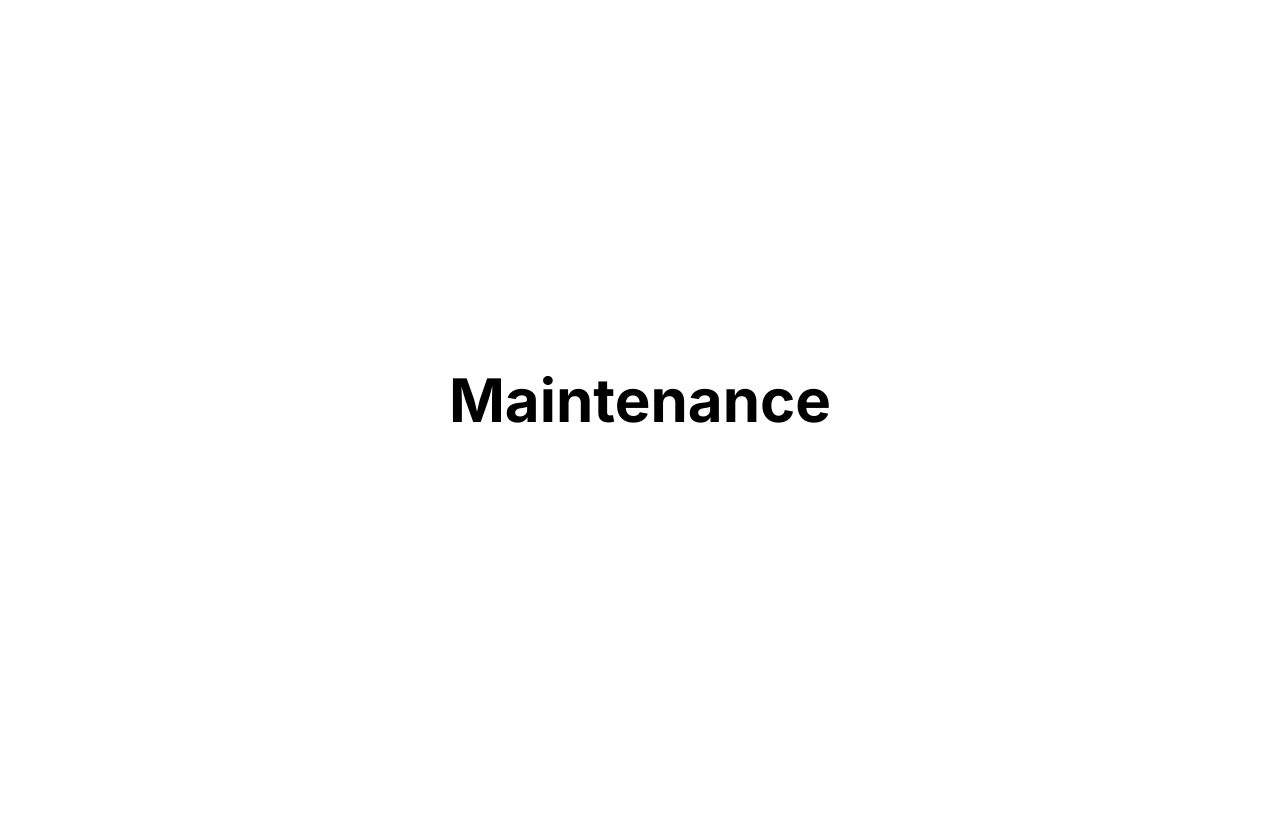
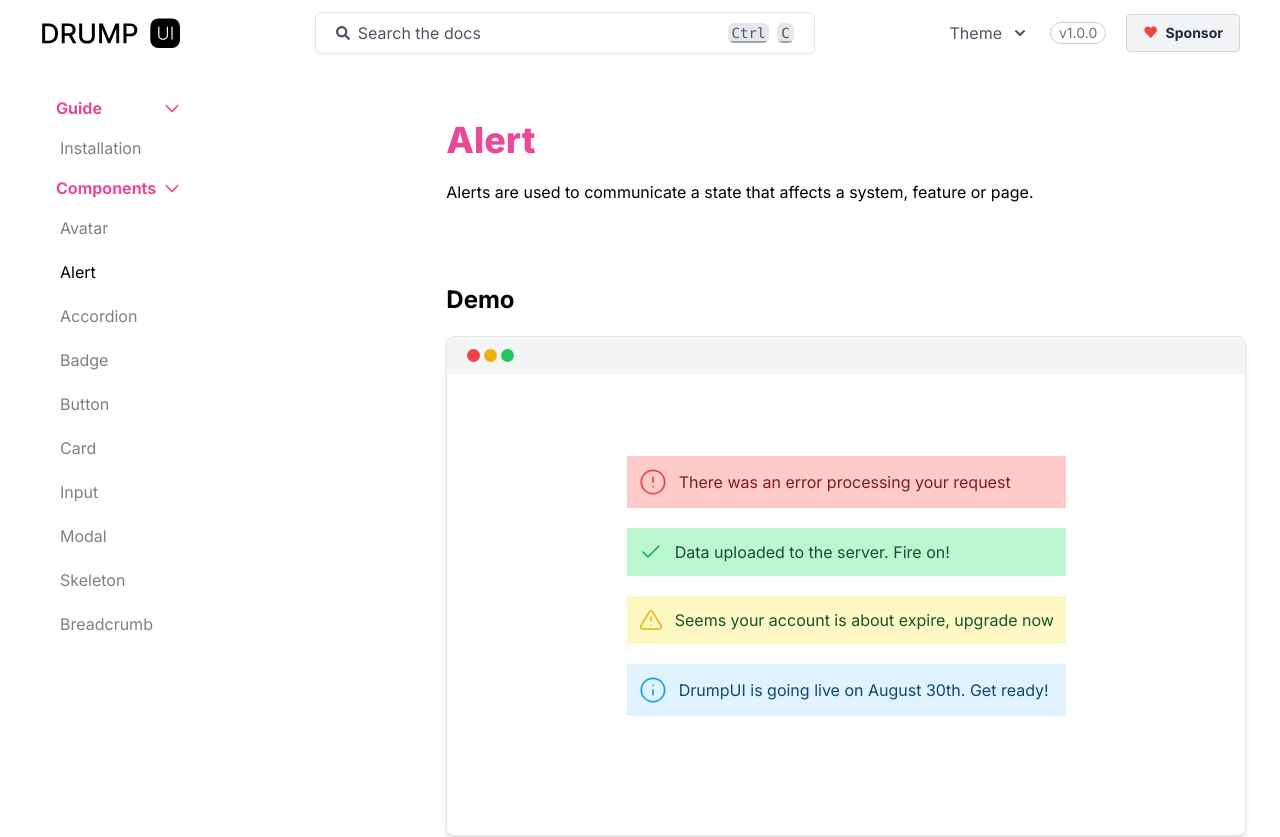
Before and after one commit to NicoSchonfeld/drumpui, a Next.js app: page /docs/components/alert in a window 1280 px wide. Shown: the top 837 px of the page. Before the commit the page ends 800 px from the top, so only its background shows below. Built offline with nearby package versions, Linux system fonts and the light colour scheme.

Commit message:
Save Project

```diff
--- a/src/app/docs/guide/installation/page.jsx
+++ b/src/app/docs/guide/installation/page.jsx
@@ -137,7 +137,7 @@ const Intallation = () => {
               <p className="my-5">
                 It is important that in this option{" "}
                 <span className="inline-flex items-center justify-center rounded-sm bg-pink-100 px-2.5 py-0.5 text-pink-700">
-                  <code className="whitespace-nowrap text-sm">
+                  <code className="whitespace-nowrap text-[12px]">
                     Would you liketo use TypeScript? No /{" "}
                     <span className="font-bold">Yes</span>
                   </code>
--- a/src/components/CodeComponent.jsx
+++ b/src/components/CodeComponent.jsx
@@ -3,7 +3,7 @@ import React from "react";
 const CodeComponent = ({ children, code = "React.js" }) => {
   return (
     <>
-      <div className="w-auto max-w-[800px] h-auto relative overflow-hidden pt-10 pb-3 px-5 font-medium text-[10px] md:text-[16px] sm:text-[12px] bg-gray-800 dark:bg-gray-800/50 border border-white/20 rounded-lg shadow-md">
+      <div className="w-auto max-w-[800px] h-auto relative overflow-x-auto pt-10 pb-3 px-5 font-medium text-[10px] md:text-[16px] sm:text-[12px] bg-gray-800 dark:bg-gray-800/50 border border-white/20 rounded-lg shadow-md">
         <div className="absolute top-3 left-4 flex items-center gap-1">
           <div className="w-[13px] h-[13px] bg-red-500 rounded-full"></div>
           <div className="w-[13px] h-[13px] bg-yellow-500 rounded-full"></div>
--- a/src/components/Navbar.jsx
+++ b/src/components/Navbar.jsx
@@ -6,7 +6,7 @@ import { useParams } from "next/navigation";
 import Link from "next/link";
 import { useTheme } from "next-themes";
 
-import { BsFillSunFill, BsFillMoonFill } from "react-icons/bs";
+import { BsFillSunFill, BsFillMoonFill, BsLink45Deg } from "react-icons/bs";
 import { BiMenuAltRight } from "react-icons/bi";
 import { FaSearch } from "react-icons/fa";
 import { AnimatePresence, motion } from "framer-motion";
@@ -35,14 +35,26 @@ const Navbar = () => {
     setOpenDropdown(!openDropdown);
   };
 
-  const listNavbarHeaderPage = [
-    { id: "home", title: "home", path: "/" },
+  const listSearchComponents = [
     {
-      id: "docs",
-      title: "docs",
+      id: "installation",
+      title: "Installation",
       path: "/docs/guide/installation",
-    } /* introduction */,
-    { id: "components", title: "components", path: "/docs/components/avatar" },
+    },
+    { id: "avatar", title: "Avatar", path: "/docs/components/avatar" },
+    { id: "alert", title: "Alert", path: "/docs/components/alert" },
+    { id: "accordion", title: "Accordion", path: "/docs/components/accordion" },
+    { id: "badge", title: "Badge", path: "/docs/components/badge" },
+    { id: "button", title: "Button", path: "/docs/components/button" },
+    { id: "card", title: "Card", path: "/docs/components/card" },
+    { id: "input", title: "Input", path: "/docs/components/input" },
+    { id: "modal", title: "Modal", path: "/docs/components/modal" },
+    { id: "skeleton", title: "Skeleton", path: "/docs/components/skeleton" },
+    {
+      id: "breadcrumb",
+      title: "Breadcrumb",
+      path: "/docs/components/breadcrumb",
+    },
   ];
 
   const toggleThemeLight = () => {
@@ -52,6 +64,18 @@ const Navbar = () => {
   const toggleThemeDark = () => {
     setTheme("dark");
   };
+
+  const [listComponents, setListComponents] = useState(listSearchComponents);
+  const [keyword, setKeyword] = useState("");
+
+  const handleChange = (e) => {
+    const { value } = e.target;
+    setKeyword(value);
+  };
+
+  let newResult = listComponents.filter((el) =>
+    el.title.toLowerCase().includes(keyword.toLowerCase())
+  );
 
   return (
     <>
@@ -64,14 +88,12 @@ const Navbar = () => {
                 animate={{ opacity: 1, y: 0 }}
                 transition={{ duration: 0.5 }}
                 exit={{ opacity: 0, y: 20 }}
-                className="bg-white/80 dark:bg-gray-900/90 backdrop-blur-xl w-full h-auto max-w-[600px] rounded shadow-xl relative"
+                className="bg-white dark:bg-gray-900 backdrop-blur-xl w-auto h-auto max-w-[600px] rounded shadow-xl relative flex flex-col p-2"
               >
-                <span
-                  className="cursor-pointer"
-                  onClick={() => setOpenModalSeach(false)}
-                >
+                <div className="relative w-[600px] h-auto px-2 py-5">
                   <svg
-                    className="transition-all hover:bg-gray-200 dark:hover:bg-gray-900 dark:text-white rounded"
+                    onClick={() => setOpenModalSeach(false)}
+                    className="text-gray-600 dark:text-gray-100 cursor-pointer absolute top-2 right-5"
                     data-testid="geist-icon"
                     fill="none"
                     height="24"
@@ -86,7 +108,42 @@ const Navbar = () => {
                     <path d="M18 6L6 18" />
                     <path d="M6 6l12 12" />
                   </svg>
-                </span>
+
+                  <FaSearch className="text-md absolute top-[31px] left-10 dark:text-gray-100 text-gray-600" />
+                  <input
+                    type="text"
+                    placeholder="Search the docs"
+                    className="w-full py-2 px-20 focus:outline-none bg-transparent text-gray-600 dark:text-gray-100"
+                    autoFocus
+                    value={keyword}
+                    onChange={handleChange}
+                  />
+                </div>
+
+                {!keyword ? null : (
+                  <>
+                    <hr />
+
+                    <div className="py-5 px-2 w-full">
+                      <ul className="flex flex-col items-start gap-3">
+                        {newResult?.map((dato) => (
+                          <li
+                            key={dato.id}
+                            className="w-full flex items-center justify-between py-4 px-5 rounded-md border font-bold text-gray-800 hover:text-gray-100 hover:underline bg-pink-100 hover:bg-pink-500"
+                          >
+                            <Link
+                              href={dato.path}
+                              onClick={() => setOpenModalSeach(false)}
+                            >
+                              {dato.title}
+                            </Link>
+                            <BsLink45Deg className="text-bold text-2xl" />
+                          </li>
+                        ))}
+                      </ul>
+                    </div>
+                  </>
+                )}
               </motion.div>
             </div>
           )}
--- a/src/components/ProviderTheme.jsx
+++ b/src/components/ProviderTheme.jsx
@@ -5,10 +5,10 @@ import { ThemeProvider } from "next-themes";
 const ProviderTheme = ({ children }) => {
   return (
     <>
-      {/* <ThemeProvider>{children}</ThemeProvider> */}
-      <div className="w-full h-screen flex items-center justify-center text-6xl font-bold">
+      <ThemeProvider>{children}</ThemeProvider>
+      {/* <div className="w-full h-screen flex items-center justify-center text-6xl font-bold">
         Maintenance
-      </div>
+      </div> */}
     </>
   );
 };
```
